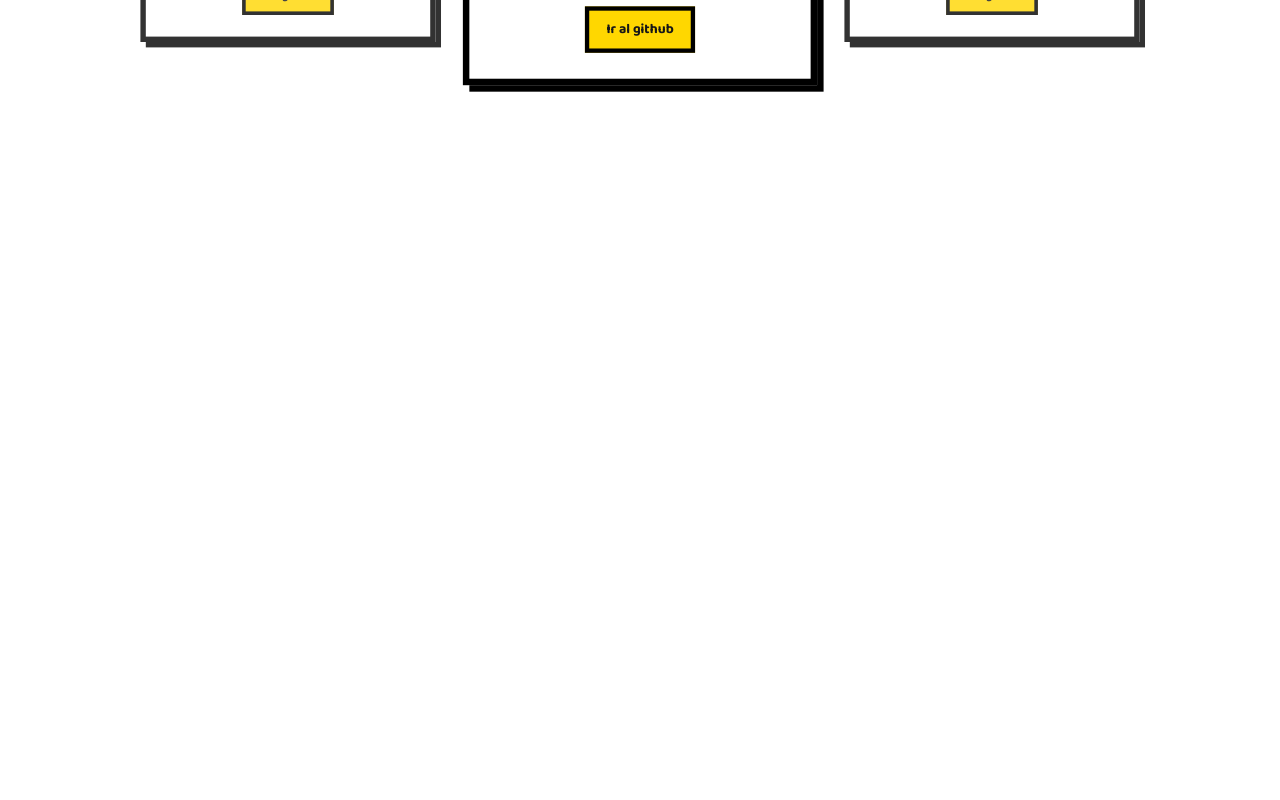
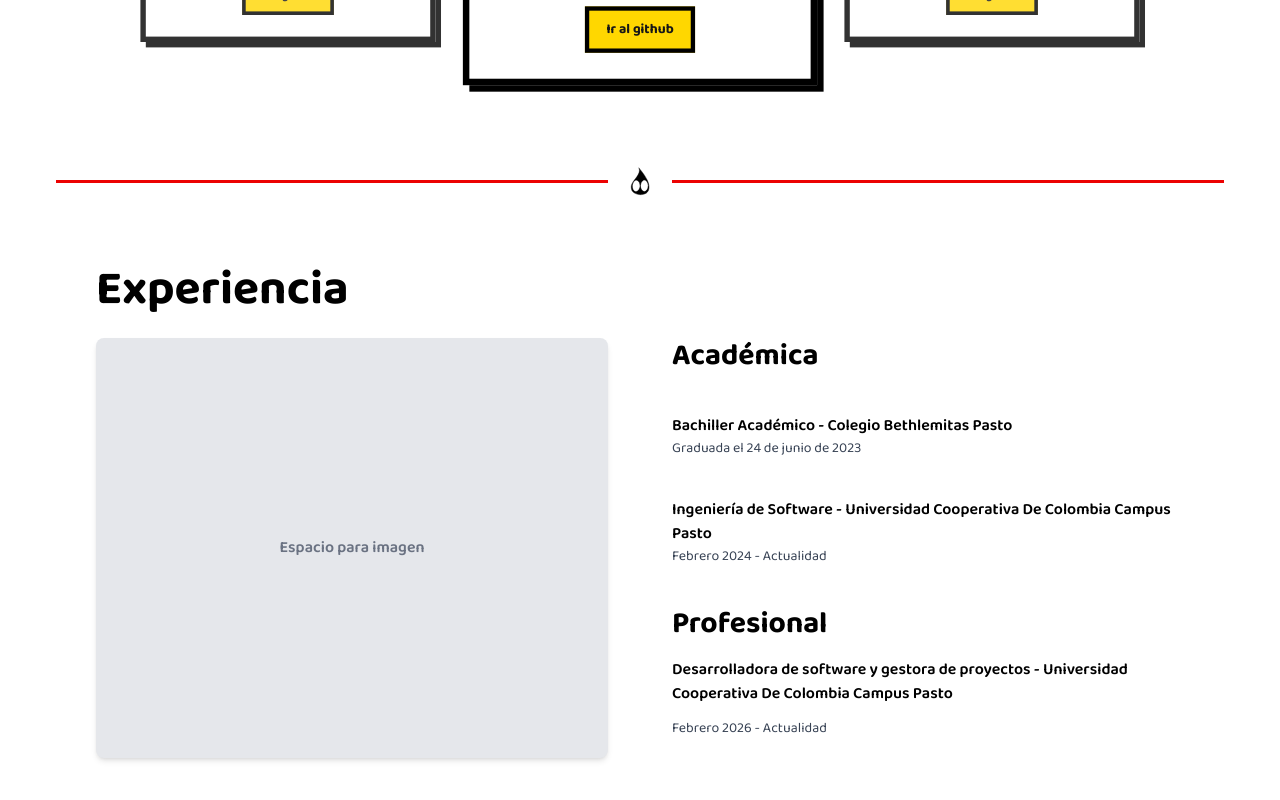
Before and after one commit to Luciana-Cuenca/miPortafolio, a Next.js app: page / in a window 1280 px wide. Shown: the part 2600-3400 px from the top of the page. Before the commit the page ends 2762 px from the top, so only its background shows below. Built offline with nearby package versions, Linux system fonts and the light colour scheme.

Commit message:
agregar secciones skills y experience

```diff
--- a/app/page.tsx
+++ b/app/page.tsx
@@ -5,6 +5,7 @@ import SeparatorTriangle from "../components/SeparatorTriangle";
 import SectionDivider from "../components/SectionDivider";
 import Skills from "@/components/Skills";
 import Proyects from "@/components/Proyects";
+import Experience from "@/components/Experience";
 
 export default function Home() {
   return (
@@ -26,6 +27,10 @@ export default function Home() {
 
       <Proyects />
 
+      <SectionDivider />
+
+      <Experience />
+
     </main>
   );
 }
```
